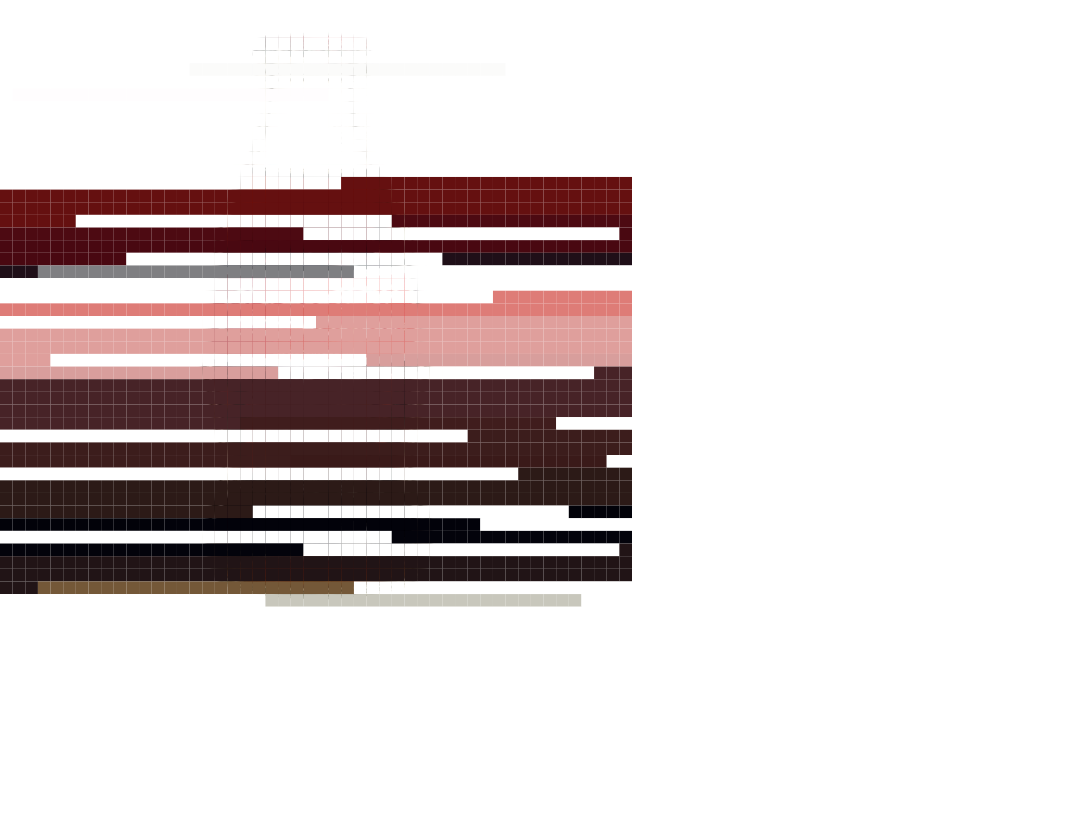
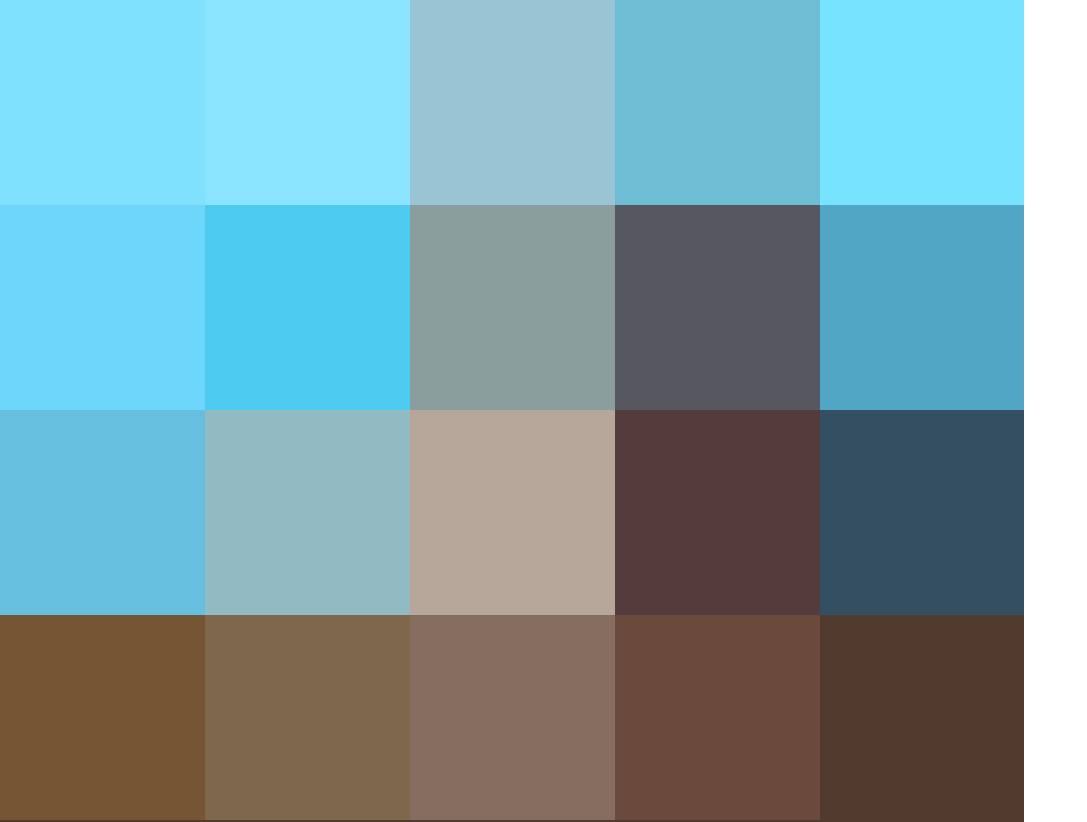
Before and after one commit to Jaysonyan/ColorMeCalm, a plain HTML site: page colorThing.html in a window 1280 px wide. Shown: the top 822 px of the page, without its empty margins (0-1087 px from the left). Before the commit the page ends 800 px from the top, so only its background shows below. Drawn offline with Linux system fonts and the light colour scheme.

Commit message:
changes to colorThing

```diff
--- a/assets/colorThing.js
+++ /dev/null
@@ -1,52 +0,0 @@
-<!DOCTYPE HTML>
-<html>
-  <body>
-    <script>
-      function drawImage(imageObj) {
-        var canvas = document.getElementById('myCanvas');
-        var context = canvas.getContext('2d');
-        var imageWidth = imageObj.width;
-        var imageHeight = imageObj.height;
-        var sideLength = max(imageWidth, imageHeight);
-
-        context.drawImage(imageObj, 0, 0, sideLength, sideLength);
-
-        var imageData = context.getImageData(imageX, imageY, imageWidth, imageHeight);
-        var data = imageData.data;
-
-        // iterate over all pixels
-        for(var i = 0, n = data.length; i < n; i += 4) {
-          var red = data[i];
-          var green = data[i + 1];
-          var blue = data[i + 2];
-          var alpha = data[i + 3];
-        }
-
-        // pick out pixel data from x, y coordinate
-        var x = 20;
-        var y = 20;
-        var red = data[((imageWidth * y) + x) * 4];
-        var green = data[((imageWidth * y) + x) * 4 + 1];
-        var blue = data[((imageWidth * y) + x) * 4 + 2];
-        var alpha = data[((imageWidth * y) + x) * 4 + 3];
-
-        // iterate over all pixels based on x and y coordinates
-        for(var y = 0; y < imageHeight; y++) {
-          // loop through each column
-          for(var x = 0; x < imageWidth; x++) {
-            var red = data[((imageWidth * y) + x) * 4];
-            var green = data[((imageWidth * y) + x) * 4 + 1];
-            var blue = data[((imageWidth * y) + x) * 4 + 2];
-            var alpha = data[((imageWidth * y) + x) * 4 + 3];
-          }
-        }
-      }
-      var imageObj = new Image();
-      imageObj.onload = function() {
-        drawImage(this);
-      };
-      imageObj.src = 'square_one.jpg';
-
-    </script>
-  </body>
-</html>
--- a/colorThing.html
+++ b/colorThing.html
@@ -11,7 +11,7 @@
   <body>
     <script>
       var imageObj = new Image();
-      imageObj.src = 'coke.jpg';
+      imageObj.src = 'theexplorer.jpg'
       imageObj.crossOrigin = "Anonymous";
     </script>
     <canvas id="myCanvas" width="578" height="400"></canvas>
@@ -24,7 +24,7 @@
         canvas.width = sideLength;
 
         //// NUMBER OF GRID SQUARES
-        var numSquares = 50;
+        var numSquares = 5;
 
         context.drawImage(imageObj, 0, 0, sideLength, sideLength);
 
@@ -33,7 +33,7 @@
 
         // "blurring" image through averaging colors
 
-        var gridSideLength = sideLength / numSquares;
+        var gridSideLength = Math.ceil(sideLength / numSquares);
         var gridColors = [];
         var l = data[i*30];
         for (var i = 0; i < numSquares; i++) {
--- a/colorThing.js
+++ /dev/null
@@ -1,53 +0,0 @@
-<!DOCTYPE HTML>
-<html>
-  <body>
-    <script>
-      function drawImage(imageObj) {
-        var canvas = document.getElementById('myCanvas');
-        var context = canvas.getContext('2d');
-        var imageX = 69;
-        var imageY = 50;
-        var imageWidth = imageObj.width;
-        var imageHeight = imageObj.height;
-
-        context.drawImage(imageObj, imageX, imageY);
-
-        var imageData = context.getImageData(imageX, imageY, imageWidth, imageHeight);
-        var data = imageData.data;
-
-        // iterate over all pixels
-        for(var i = 0, n = data.length; i < n; i += 4) {
-          var red = data[i];
-          var green = data[i + 1];
-          var blue = data[i + 2];
-          var alpha = data[i + 3];
-        }
-
-        // pick out pixel data from x, y coordinate
-        var x = 20;
-        var y = 20;
-        var red = data[((imageWidth * y) + x) * 4];
-        var green = data[((imageWidth * y) + x) * 4 + 1];
-        var blue = data[((imageWidth * y) + x) * 4 + 2];
-        var alpha = data[((imageWidth * y) + x) * 4 + 3];
-
-        // iterate over all pixels based on x and y coordinates
-        for(var y = 0; y < imageHeight; y++) {
-          // loop through each column
-          for(var x = 0; x < imageWidth; x++) {
-            var red = data[((imageWidth * y) + x) * 4];
-            var green = data[((imageWidth * y) + x) * 4 + 1];
-            var blue = data[((imageWidth * y) + x) * 4 + 2];
-            var alpha = data[((imageWidth * y) + x) * 4 + 3];
-          }
-        }
-      }
-      var imageObj = new Image();
-      imageObj.onload = function() {
-        drawImage(this);
-      };
-      imageObj.src = 'https://www.html5canvastutorials.com/demos/assets/darth-vader.jpg';
-
-    </script>
-  </body>
-</html>
```
Also changed, not shown: kid.png (added), theexplorer.jpg (added).
